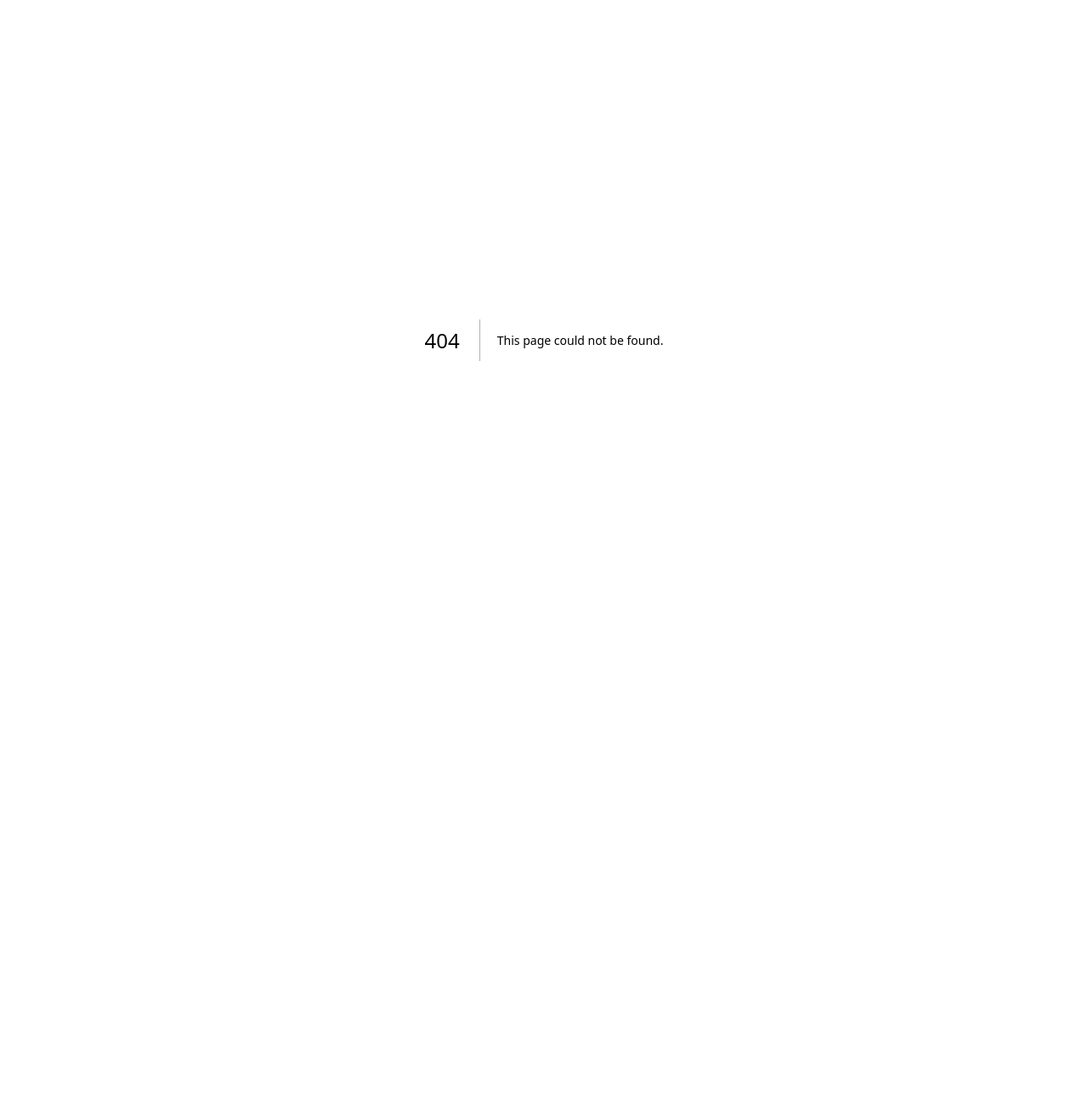
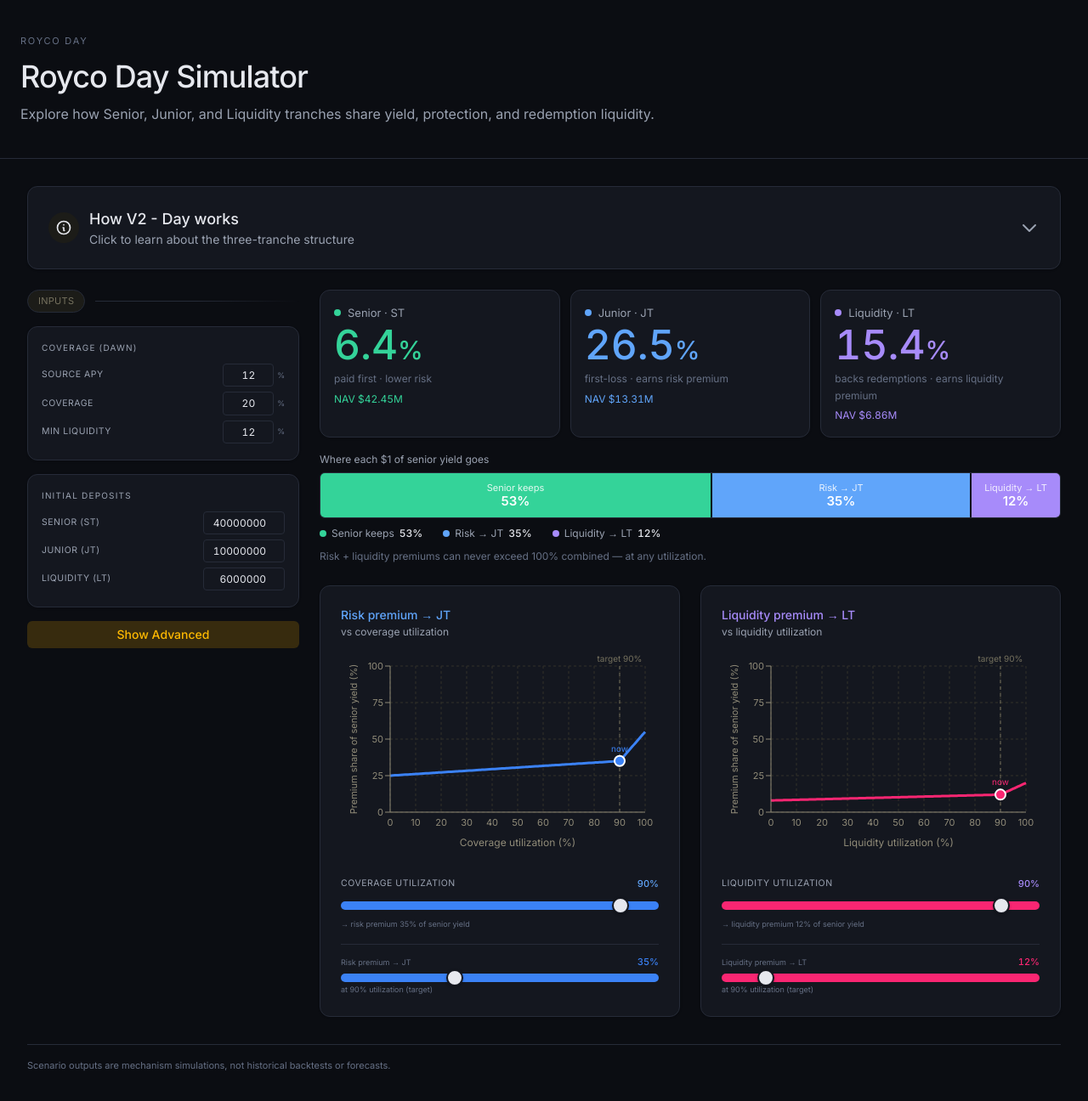
Before and after one commit to roycoprotocol/royco-simulator, a Next.js app: page /day-sim in a window 1280 px wide. Before the commit this address had no page. Shown: the whole page at 85% size. Before the commit the page ends 800 px from the top, so only its background shows below. Built offline with nearby package versions, Linux system fonts and the light colour scheme.

Commit message:
Create separate Royco Day simulator template

```diff
--- a/app/DaySimulatorSidebar.tsx
+++ b/app/DaySimulatorSidebar.tsx
@@ -15,6 +15,7 @@
 import { Sim, defaultConfig, type StepInput, type Op } from '@/lib/day/engine/runner';
 import { type MarketConfig, type YDMConfig } from '@/lib/day/engine/types';
 import { YEAR_SEC, ydmShare } from '@/lib/day/engine/ydm';
+import { DAY_TEMPLATE_MANIFEST } from '@/lib/day-simulator-template/manifest';
 
 // duplicated from app/internal/day/Simulator.tsx — keep in sync
 // ---------------------------------------------------------------------------
@@ -235,8 +236,12 @@
 export default function DaySimulatorSidebar() {
   // --- primary inputs ---
   const [apy, setApy] = useState(0.12);
-  const [coverage, setCoverage] = useState(0.2);
-  const [minLiq, setMinLiq] = useState(0.12);
+  const [coverage, setCoverage] = useState(
+    DAY_TEMPLATE_MANIFEST.defaults.coverage,
+  );
+  const [minLiq, setMinLiq] = useState(
+    DAY_TEMPLATE_MANIFEST.defaults.minLiquidity,
+  );
   const [initST, setInitST] = useState(40_000_000);
   const [initJT, setInitJT] = useState(10_000_000);
   const [initLT, setInitLT] = useState(6_000_000);
@@ -265,7 +270,9 @@
   });
   const [termDays, setTermDays] = useState(30);
   const [selfLiq, setSelfLiq] = useState(0.02);
-  const [liqUtil, setLiqUtil] = useState(1.5);
+  const [liqUtil, setLiqUtil] = useState(
+    DAY_TEMPLATE_MANIFEST.defaults.liquidationUtilization,
+  );
 
   // beta=1 locked const (JT is always co-invested with ST)
   const beta = 1;
--- /dev/null
+++ b/app/day-sim/page.tsx
@@ -0,0 +1,11 @@
+import type { Metadata } from "next";
+import DaySimulatorPageShell from "@/components/day-simulator/DaySimulatorPageShell";
+
+export const metadata: Metadata = {
+  title: "Royco Day Simulator",
+  description: "Three-tranche Royco Day mechanism simulator.",
+};
+
+export default function DaySimulatorPage() {
+  return <DaySimulatorPageShell />;
+}
--- /dev/null
+++ b/components/day-simulator/DaySimulatorPageShell.tsx
@@ -0,0 +1,32 @@
+import DaySimulatorSidebar from "@/app/DaySimulatorSidebar";
+import { DAY_LOCKED_COPY } from "@/lib/day-simulator-template/locked-copy";
+
+export default function DaySimulatorPageShell() {
+  return (
+    <main
+      className="min-h-screen bg-[var(--foundation)] text-[var(--theme-foreground)]"
+      style={{ fontFamily: "var(--font-inter)" }}
+    >
+      <header className="border-b border-[var(--theme-border)] px-4 py-10 sm:px-6">
+        <div className="mx-auto max-w-[1500px]">
+          <p className="mb-3 text-[11px] uppercase tracking-[0.16em] text-[var(--tertiary-text)]">
+            {DAY_LOCKED_COPY.eyebrow}
+          </p>
+          <h1 className="text-3xl font-medium tracking-tight sm:text-4xl">
+            {DAY_LOCKED_COPY.title}
+          </h1>
+          <p className="mt-3 max-w-3xl text-sm leading-6 text-[var(--secondary-text)] sm:text-base">
+            {DAY_LOCKED_COPY.description}
+          </p>
+        </div>
+      </header>
+
+      <div className="mx-auto max-w-[1500px] px-4 py-8 sm:px-6 lg:px-8">
+        <DaySimulatorSidebar />
+        <p className="mt-8 border-t border-[var(--theme-border)] pt-4 text-[11px] text-[var(--tertiary-text)]">
+          {DAY_LOCKED_COPY.disclosure}
+        </p>
+      </div>
+    </main>
+  );
+}
--- /dev/null
+++ b/lib/day-simulator-template/locked-copy.ts
@@ -0,0 +1,8 @@
+export const DAY_LOCKED_COPY = {
+  eyebrow: "Royco Day",
+  title: "Royco Day Simulator",
+  description:
+    "Explore how Senior, Junior, and Liquidity tranches share yield, protection, and redemption liquidity.",
+  disclosure:
+    "Scenario outputs are mechanism simulations, not historical backtests or forecasts.",
+} as const;
--- /dev/null
+++ b/lib/day-simulator-template/manifest.ts
@@ -0,0 +1,34 @@
+import type { MarketConfig } from "@/lib/day/engine/types";
+
+export type DayTemplateManifest = {
+  id: "day";
+  route: "/day-sim";
+  version: 1;
+  accountant: "lib/day/engine";
+  dataMode: "deterministic-scenarios";
+  defaults: Pick<
+    MarketConfig,
+    | "coverage"
+    | "targetUtilization"
+    | "liquidationUtilization"
+    | "minLiquidity"
+    | "liqTargetUtilization"
+    | "premiumPriority"
+  >;
+};
+
+export const DAY_TEMPLATE_MANIFEST: DayTemplateManifest = {
+  id: "day",
+  route: "/day-sim",
+  version: 1,
+  accountant: "lib/day/engine",
+  dataMode: "deterministic-scenarios",
+  defaults: {
+    coverage: 0.2,
+    targetUtilization: 0.9,
+    liquidationUtilization: 1.5,
+    minLiquidity: 0.12,
+    liqTargetUtilization: 0.9,
+    premiumPriority: "jtPriority",
+  },
+};
--- a/package.json
+++ b/package.json
@@ -14,7 +14,10 @@
     "sim:source-test": "node scripts/simulator/source.test.mjs",
     "sim:verify": "node scripts/simulator/verify.mjs",
     "sim:preview": "node scripts/simulator/preview.mjs",
-    "sim:certify": "node scripts/simulator/certify.mjs"
+    "sim:certify": "node scripts/simulator/certify.mjs",
+    "day-sim:verify": "node scripts/day-simulator/verify.mjs",
+    "day-sim:preview": "node scripts/day-simulator/preview.mjs",
+    "day-sim:certify": "node scripts/day-simulator/certify.mjs"
   },
   "dependencies": {
     "next": "16.0.7",
--- /dev/null
+++ b/scripts/day-simulator/certify.mjs
@@ -0,0 +1,16 @@
+import { spawnSync } from "node:child_process";
+
+const run = (command, args) => {
+  const result = spawnSync(command, args, {
+    cwd: process.cwd(),
+    stdio: "inherit",
+  });
+  if (result.status !== 0) process.exit(result.status ?? 1);
+};
+
+run("node", ["scripts/day-simulator/verify.mjs"]);
+run("npx", ["tsx", "lib/day/engine/engine.test.ts"]);
+
+console.log("Day accountant invariants: PASS");
+console.log("Day contract parity: NOT CERTIFIED — authoritative contract vectors are not present in this repository");
+console.log("Day template certification: PASS WITH DISCLOSED PARITY GAP");
--- /dev/null
+++ b/scripts/day-simulator/preview.mjs
@@ -0,0 +1,8 @@
+import { spawn } from "node:child_process";
+
+console.log("Preview URL: http://localhost:3000/day-sim");
+const child = spawn("npm", ["run", "dev"], {
+  cwd: process.cwd(),
+  stdio: "inherit",
+});
+child.on("exit", (code) => process.exit(code ?? 0));
--- /dev/null
+++ b/scripts/day-simulator/verify-runtime.ts
@@ -0,0 +1,37 @@
+import { Sim, defaultConfig, steadyYear } from "../../lib/day/engine/runner";
+import { DAY_TEMPLATE_MANIFEST } from "../../lib/day-simulator-template/manifest";
+
+const cfg = defaultConfig(DAY_TEMPLATE_MANIFEST.defaults);
+const sim = new Sim(cfg, { st: 40_000_000, jt: 10_000_000, lt: 6_000_000 });
+steadyYear(0.12, 1, cfg.stableYield).forEach((step) => sim.step(step));
+
+const final = sim.last();
+const numericOutputs = [
+  final.stEffectiveNAV,
+  final.jtEffectiveNAV,
+  final.ltNAV,
+  final.stPrice,
+  final.jtPrice,
+  final.ltPrice,
+  final.utilization,
+  final.liquidityUtilization,
+  final.conservationResidual,
+];
+
+if (numericOutputs.some((value) => !Number.isFinite(value))) {
+  throw new Error("Day default scenario produced a non-finite output");
+}
+if (Math.abs(final.conservationResidual) >= 1e-3) {
+  throw new Error(
+    `Day default scenario violates NAV conservation: ${final.conservationResidual}`,
+  );
+}
+if (cfg.targetUtilization !== 0.9 || cfg.liqTargetUtilization !== 0.9) {
+  throw new Error("Day target utilizations must remain at the 90% template default");
+}
+if (cfg.premiumPriority !== "jtPriority") {
+  throw new Error("Day template premium priority changed unexpectedly");
+}
+
+console.log("Day runtime defaults: PASS");
+console.log("Day NAV conservation: PASS");
--- /dev/null
+++ b/scripts/day-simulator/verify.mjs
@@ -0,0 +1,84 @@
+import { access, readFile } from "node:fs/promises";
+import path from "node:path";
+import { spawnSync } from "node:child_process";
+
+const root = process.cwd();
+const failures = [];
+const requiredFiles = [
+  "app/day-sim/page.tsx",
+  "components/day-simulator/DaySimulatorPageShell.tsx",
+  "lib/day-simulator-template/locked-copy.ts",
+  "lib/day-simulator-template/manifest.ts",
+  "lib/day/engine/engine.ts",
+  "lib/day/engine/runner.ts",
+  "lib/day/engine/engine.test.ts",
+];
+
+for (const relativePath of requiredFiles) {
+  try {
+    await access(path.join(root, relativePath));
+  } catch {
+    failures.push(`missing required file: ${relativePath}`);
+  }
+}
+
+const route = await readFile(path.join(root, "app/day-sim/page.tsx"), "utf8");
+if (!route.includes("DaySimulatorPageShell")) {
+  failures.push("public Day route must use the shared Day page shell");
+}
+
+const shell = await readFile(
+  path.join(root, "components/day-simulator/DaySimulatorPageShell.tsx"),
+  "utf8",
+);
+for (const key of ["eyebrow", "title", "description", "disclosure"]) {
+  if (!shell.includes(`DAY_LOCKED_COPY.${key}`)) {
+    failures.push(`Day page shell is not using locked copy: ${key}`);
+  }
+}
+if (!shell.includes("DaySimulatorSidebar")) {
+  failures.push("Day page shell must render the shared Day simulator component");
+}
+
+const simulator = await readFile(
+  path.join(root, "app/DaySimulatorSidebar.tsx"),
+  "utf8",
+);
+if (!simulator.includes("DAY_TEMPLATE_MANIFEST.defaults.coverage")) {
+  failures.push("Day simulator coverage default must come from the template manifest");
+}
+if (!simulator.includes("DAY_TEMPLATE_MANIFEST.defaults.minLiquidity")) {
+  failures.push("Day simulator liquidity default must come from the template manifest");
+}
+if (!simulator.includes("DAY_TEMPLATE_MANIFEST.defaults.liquidationUtilization")) {
+  failures.push("Day simulator liquidation default must come from the template manifest");
+}
+
+const manifest = await readFile(
+  path.join(root, "lib/day-simulator-template/manifest.ts"),
+  "utf8",
+);
+for (const contract of [
+  'route: "/day-sim"',
+  'accountant: "lib/day/engine"',
+  'dataMode: "deterministic-scenarios"',
+]) {
+  if (!manifest.includes(contract)) failures.push(`manifest contract missing: ${contract}`);
+}
+
+if (failures.length) {
+  console.error("Day template verification: FAILED");
+  failures.forEach((failure) => console.error(`  - ${failure}`));
+  process.exit(1);
+}
+
+const runtime = spawnSync(
+  "npx",
+  ["tsx", "scripts/day-simulator/verify-runtime.ts"],
+  { cwd: root, stdio: "inherit" },
+);
+if (runtime.status !== 0) process.exit(runtime.status ?? 1);
+
+console.log("Day configuration integrity: PASS");
+console.log("Day locked copy: PASS");
+console.log("Day design boundary: PASS");
```
Also changed, not shown: 3 other files (tests, documents, lock files or other folders).
